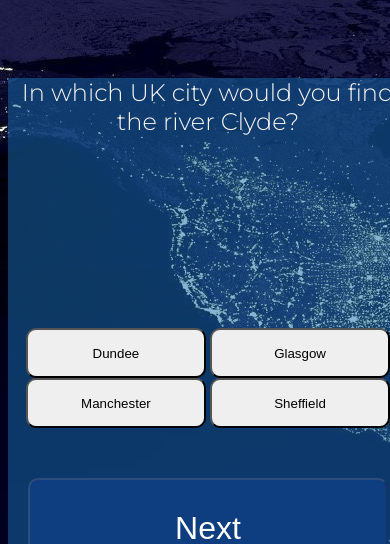
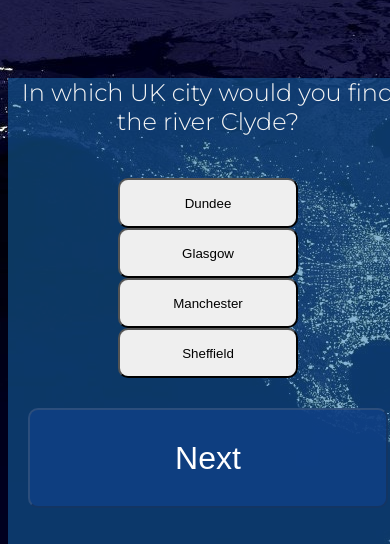
Before and after one commit to jamitag/Know-Your-Geography, a plain HTML site: page index.html in a window 390 px wide. Both pictures are taken after a click on the button 208 px from the left and 436 px from the top of the page. Shown: the part 82-626 px from the top of the page. Drawn offline with Linux system fonts and the light colour scheme.

Commit message:
Add media queries

```diff
--- a/assets/css/style.css
+++ b/assets/css/style.css
@@ -45,7 +45,7 @@ a {
 }
 
 #question {
-    height: 250px;
+    height: 200px;
     width: 100%;
     font-size: 150%;
 }
@@ -140,3 +140,25 @@ a {
     background-color: rgba(16, 63, 131, 0.93);
     color: white;
 }
+
+
+/* Media Queries */
+
+@media screen and (max-width: 500px) {
+
+    .buttons {
+        display: block;
+        margin: auto;
+    }
+
+    #answers {
+        margin-bottom: 80px;
+        align-items: center;
+    }
+
+    #question {
+        height: 100px;
+    }
+
+
+}
```
